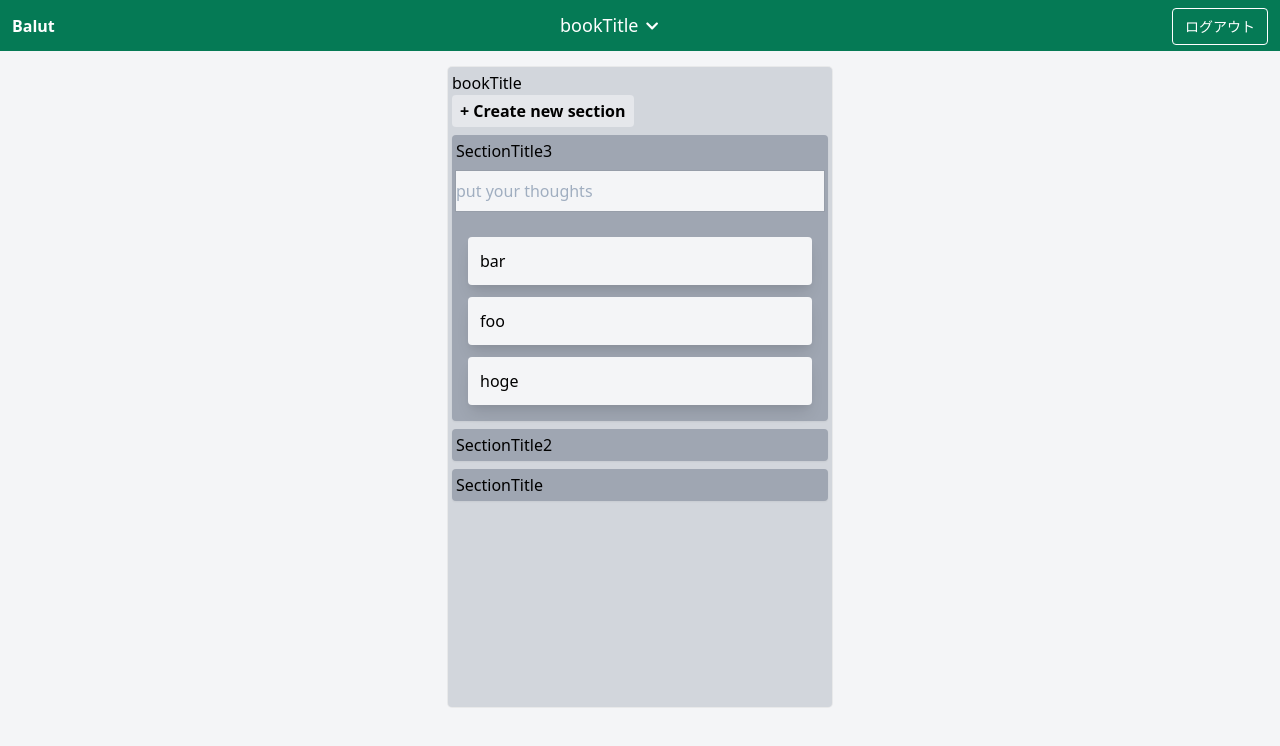
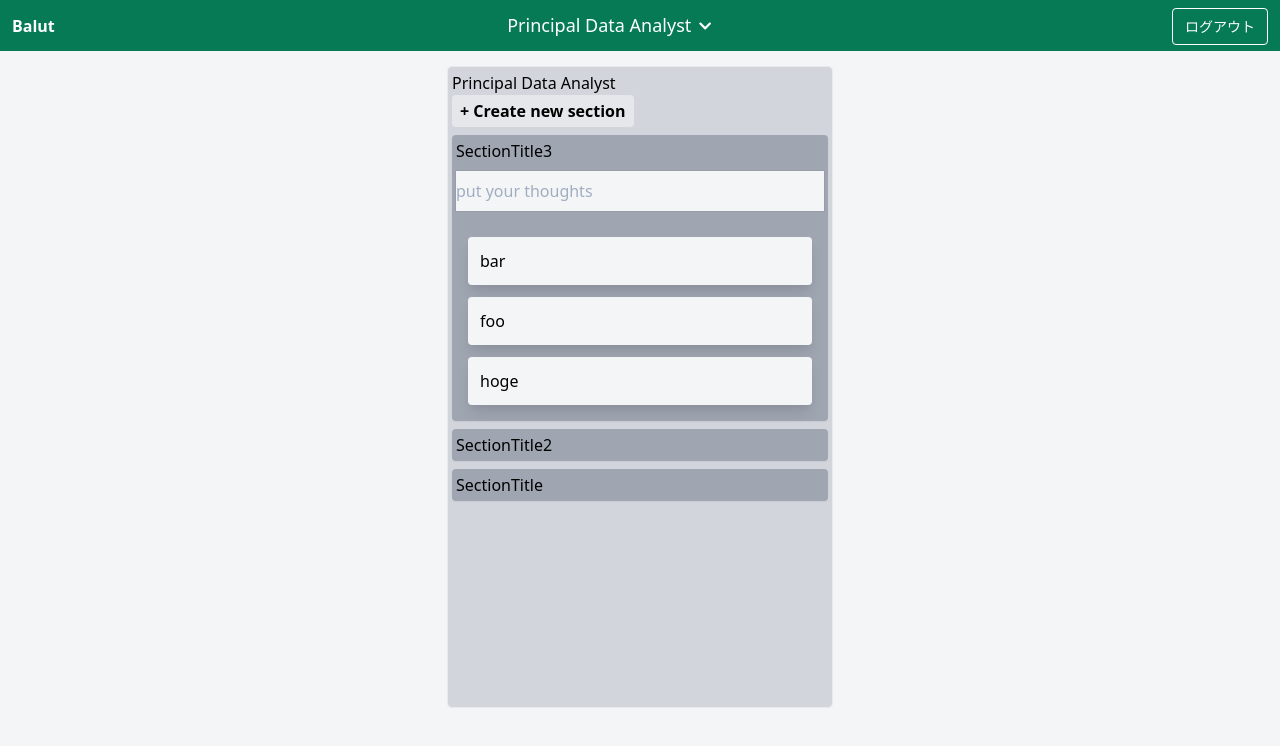
Before and after one commit to annenpolka/Balut, a Vue app in the folder webapp/: page / in a window 1280 px wide. Shown: the top 746 px of the page. Built offline with nearby package versions, Linux system fonts and the light colour scheme.

Commit message:
些事:本タイトル差し替え

```diff
--- a/webapp/src/components/BookList.vue
+++ b/webapp/src/components/BookList.vue
@@ -31,7 +31,7 @@ export default {
       books: [
         {
           id: 1,
-          title: 'bookTitle',
+          title: 'Principal Data Analyst',
           bookSections: [
             {
               id: 1,
@@ -67,7 +67,7 @@ export default {
         },
         {
           id: 2,
-          title: 'bookTitle',
+          title: 'Investor Response Architect',
           bookSections: [
             {
               id: 1,
@@ -100,7 +100,7 @@ export default {
         },
         {
           id: 3,
-          title: 'bookTitle',
+          title: 'Corporate Creative Planner',
           bookSections: [
             {
               id: 1,
@@ -136,7 +136,7 @@ export default {
         },
         {
           id: 4,
-          title: 'bookTitle',
+          title: 'Direct Group Officer',
           bookSections: [
             {
               id: 1,
@@ -172,7 +172,7 @@ export default {
         },
         {
           id: 5,
-          title: 'bookTitle',
+          title: 'Legacy Research Administrator',
           bookSections: [
             {
               id: 1,
```
Also changed, not shown: 1 other file (tests, documents, lock files or other folders).
